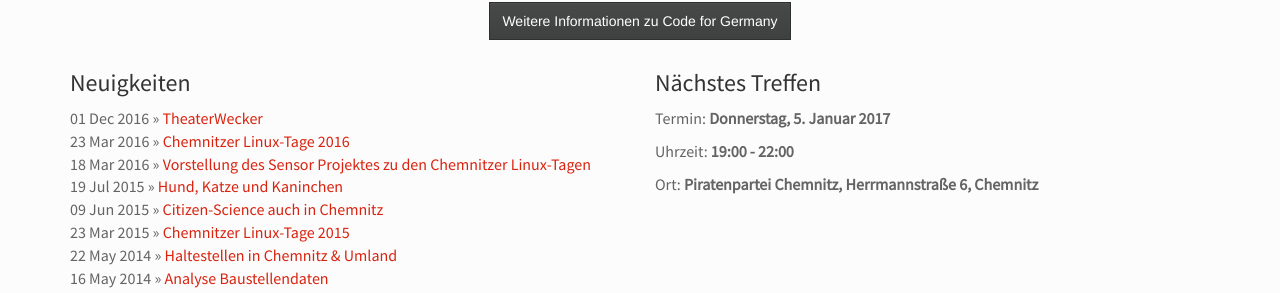
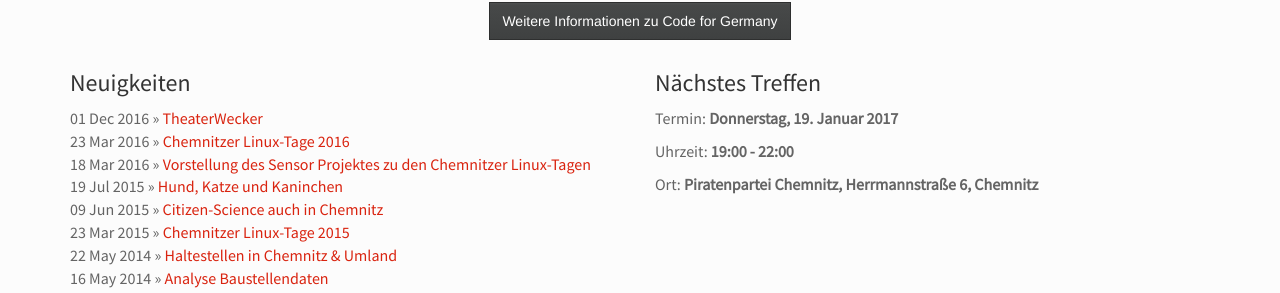
Before and after one commit to CodeforChemnitz/codeforchemnitz.github.io, a Jekyll site: the page built from index.html, in a window 1280 px wide and 900 px high, scrolled down 1408 px. Shown: the part 152-445 px from the top of the window. Built offline with Jekyll 4.4.1, drawn with Linux system fonts in a browser that asks for light colours.

Commit message:
"event updated"

```diff
--- a/_data/treffen.yml
+++ b/_data/treffen.yml
@@ -1,6 +1,6 @@
 # comment day to have a "unknown event date" message
 day: Donnerstag
-day-nr: 05
+day-nr: 19
 month: Januar 2017
 time: "19:00 - 22:00"
 location: Piratenpartei Chemnitz, Herrmannstraße 6, Chemnitz
```
